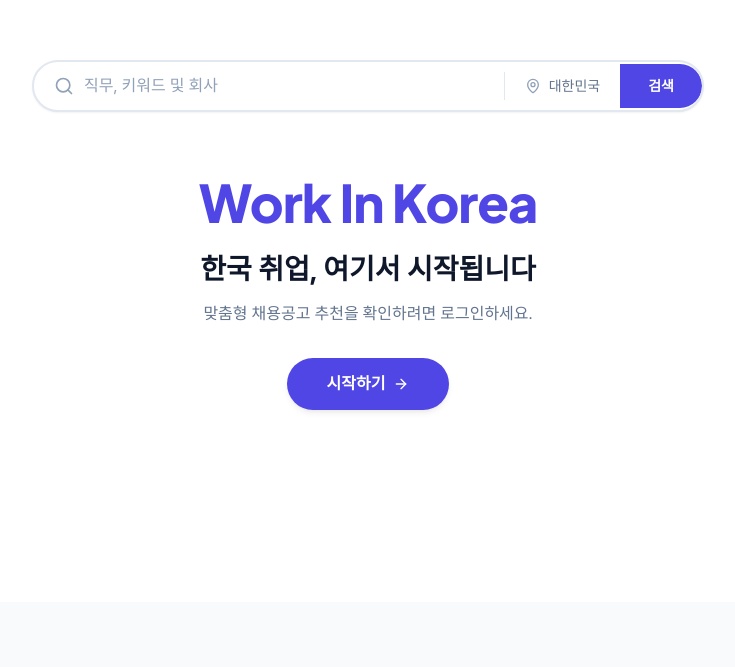
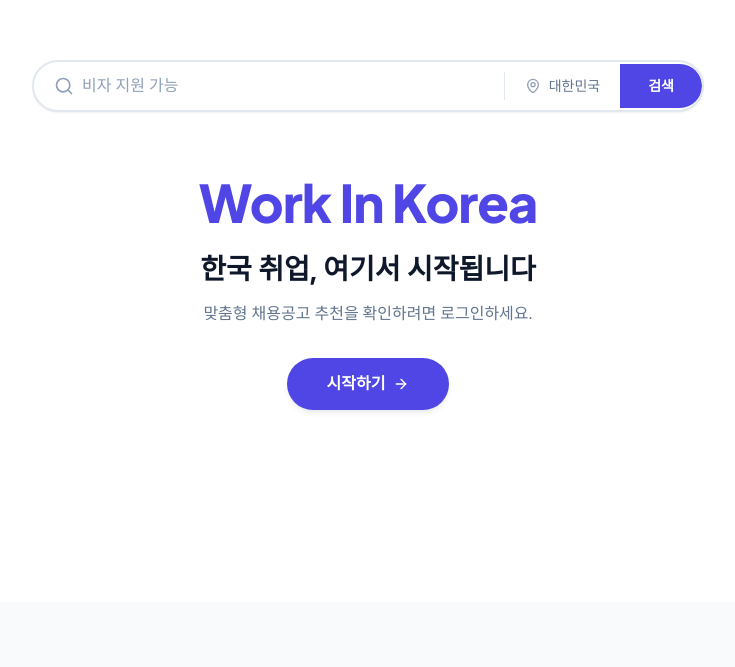
Before and after one commit to Workinkorea/workinkorea-client, a Next.js app: page / in a window 1280 px wide. Shown: the part 133-800 px from the top of the page, without its empty margins (272-1007 px from the left). Built offline with nearby package versions, Linux system fonts and the light colour scheme; no server answers.

Commit message:
feat: 메인페이지 서치바 모션추가

```diff
--- a/src/app/globals.css
+++ b/src/app/globals.css
@@ -292,3 +292,9 @@ body {
 .react-datepicker__navigation--next {
   border-left-color: var(--color-label-600);
 }
+
+/* ─── 커서 깜빡임 ─── */
+@keyframes blink {
+  0%, 100% { opacity: 1; }
+  50% { opacity: 0; }
+}
--- a/src/features/auth/components/BusinessLoginForm.tsx
+++ b/src/features/auth/components/BusinessLoginForm.tsx
@@ -171,7 +171,7 @@ export default function BusinessLoginForm() {
           animate={{ opacity: 1, y: 0 }}
           transition={{ duration: 0.6 }}
         >
-          <h1 className="text-[28px] text-slate-900 mb-8">기업 로그인</h1>
+          <h1 className="text-title-2 text-slate-900 mb-8">기업 로그인</h1>
         </motion.div>
 
         <motion.form
--- a/src/features/landing/components/sections/HeroSearchClient.tsx
+++ b/src/features/landing/components/sections/HeroSearchClient.tsx
@@ -1,12 +1,78 @@
 'use client';
 
-import { useState, FormEvent } from 'react';
+import { useState, useEffect, useRef, FormEvent } from 'react';
 import { useRouter } from 'next/navigation';
 import { Search, MapPin } from 'lucide-react';
 
+const PHRASES = [
+  '개발자',
+  '마케터',
+  '비자 지원 가능',
+  '디자이너',
+  '서울 정규직',
+  '한국어 능통자 우대',
+  'IT 스타트업',
+  '영어 가능',
+];
+
+const TYPE_SPEED = 80;
+const DELETE_SPEED = 40;
+const PAUSE_TYPED = 1800;
+const PAUSE_DELETED = 400;
+
+function useTypewriter(phrases: string[]) {
+  const [display, setDisplay] = useState('');
+  // ref로 mutable 상태 관리 → stale closure 없이 단일 루프 유지
+  const state = useRef({ phraseIdx: 0, charIdx: 0, isDeleting: false });
+
+  useEffect(() => {
+    let timer: ReturnType<typeof setTimeout>;
+
+    const tick = () => {
+      const { phraseIdx, charIdx, isDeleting } = state.current;
+      const word = phrases[phraseIdx];
+
+      if (!isDeleting) {
+        const next = charIdx + 1;
+        setDisplay(word.slice(0, next));
+        state.current.charIdx = next;
+
+        if (next === word.length) {
+          // 완성 → PAUSE 후 삭제 시작
+          state.current.isDeleting = true;
+          timer = setTimeout(tick, PAUSE_TYPED);
+        } else {
+          timer = setTimeout(tick, TYPE_SPEED);
+        }
+      } else {
+        const next = charIdx - 1;
+        setDisplay(word.slice(0, next));
+        state.current.charIdx = next;
+
+        if (next === 0) {
+          // 전부 삭제 → 다음 단어로
+          state.current.isDeleting = false;
+          state.current.phraseIdx = (phraseIdx + 1) % phrases.length;
+          timer = setTimeout(tick, PAUSE_DELETED);
+        } else {
+          timer = setTimeout(tick, DELETE_SPEED);
+        }
+      }
+    };
+
+    timer = setTimeout(tick, TYPE_SPEED);
+    return () => clearTimeout(timer);
+    // eslint-disable-next-line react-hooks/exhaustive-deps
+  }, []);
+
+  return display;
+}
+
 export default function HeroSearchClient() {
   const [searchQuery, setSearchQuery] = useState('');
+  const [isFocused, setIsFocused] = useState(false);
   const router = useRouter();
+  const animatedText = useTypewriter(PHRASES);
 
   const handleSearch = (e: FormEvent) => {
     e.preventDefault();
@@ -17,20 +83,36 @@ export default function HeroSearchClient() {
     }
   };
 
+  const showAnimated = !isFocused && searchQuery === '';
+
   return (
     <form
       onSubmit={handleSearch}
       className="flex items-center w-full border-2 border-slate-200 rounded-full bg-white shadow-sm hover:shadow-md focus-within:border-blue-400 focus-within:shadow-md transition-all overflow-hidden"
     >
       {/* 직무 검색 */}
-      <div className="flex items-center flex-1 px-4 md:px-5 py-3 gap-2.5 min-w-0">
+      <div className="relative flex items-center flex-1 px-4 md:px-5 py-3 gap-2.5 min-w-0">
         <Search className="w-4 h-4 md:w-5 md:h-5 text-slate-400 shrink-0" />
+
+        {/* 타이핑 애니메이션 placeholder */}
+        {showAnimated && (
+          <span
+            className="absolute left-[calc(1rem+1.5rem)] md:left-[calc(1.25rem+1.75rem)] text-sm md:text-base text-slate-400 pointer-events-none select-none whitespace-nowrap overflow-hidden"
+            aria-hidden="true"
+          >
+            {animatedText}
+            <span className="inline-block w-[2px] h-[1em] ml-[1px] bg-slate-400 align-middle animate-[blink_0.8s_step-end_infinite]" />
+          </span>
+        )}
+
         <input
           type="text"
-          placeholder="직무, 키워드 및 회사"
           value={searchQuery}
           onChange={(e) => setSearchQuery(e.target.value)}
-          className="flex-1 text-sm md:text-base border-none outline-none placeholder:text-slate-400 text-slate-800 bg-transparent min-w-0"
+          onFocus={() => setIsFocused(true)}
+          onBlur={() => setIsFocused(false)}
+          className="flex-1 text-sm md:text-base border-none outline-none text-slate-800 bg-transparent min-w-0"
+          aria-label="직무, 키워드 및 회사 검색"
         />
       </div>
 
```
